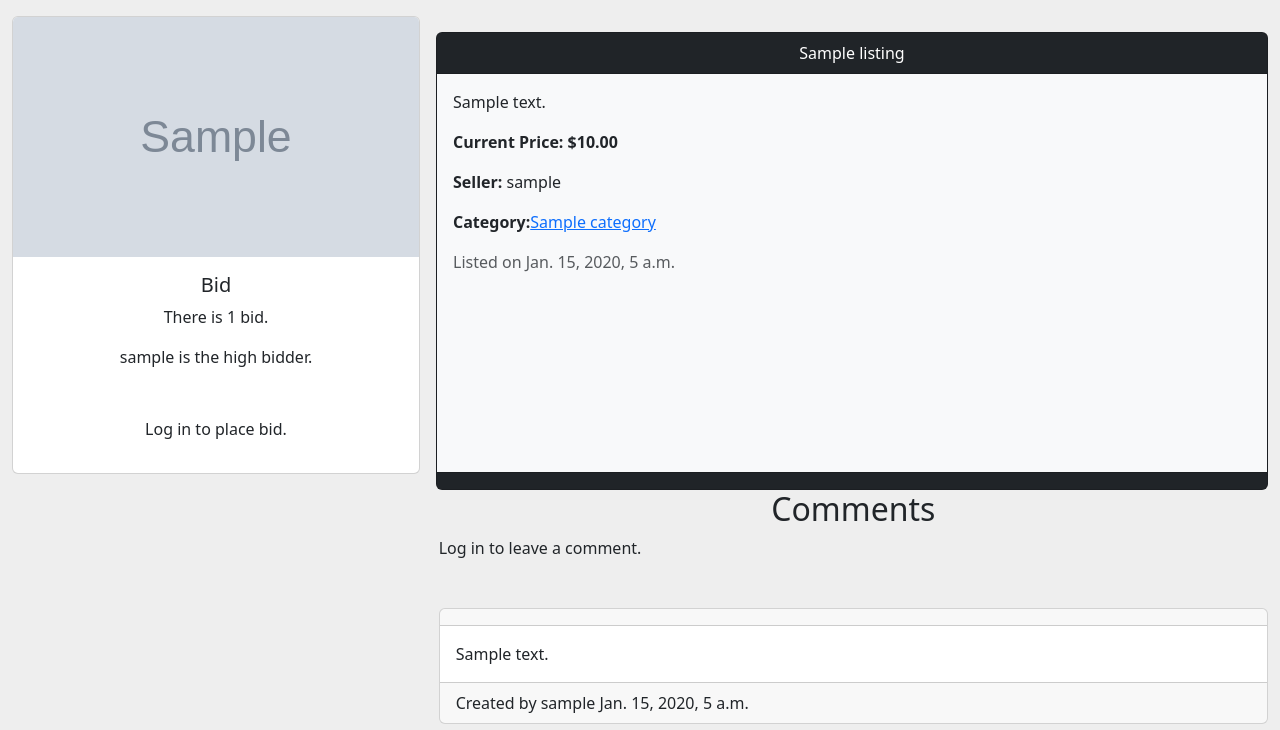
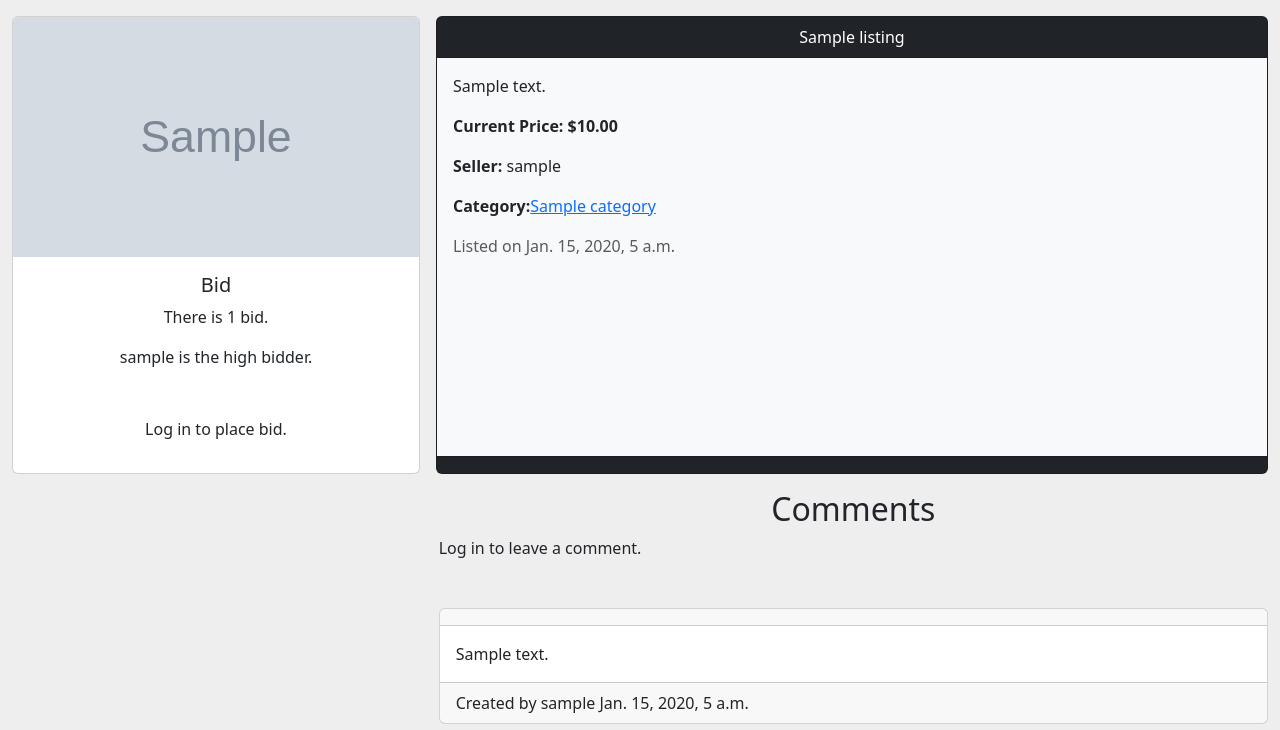
Before and after one commit to catbirdseatio/commerce, a Django app: a page that uses templates/auctions/detail.html in a window 1280 px wide. Shown: the part 153-883 px from the top of the page. Run offline with Django 3.2, Linux system fonts and the light colour scheme; tables that the repository leaves empty hold one stand-in row (values such as "Sample post"); grey boxes marked "Sample" are stand-in pictures; some libraries are stand-ins or nearby versions.

Commit message:
margin changed on detail

```diff
--- a/templates/auctions/detail.html
+++ b/templates/auctions/detail.html
@@ -16,7 +16,7 @@
             {% endif %}
         </div>
         <div class="col-xs-12 col-sm-6 col-lg-8">
-            <div class="card h-100 bg-info text-white bg-dark my-3">
+            <div class="card h-100 bg-info text-white bg-dark">
                 <div class="card-header text-center">{{ listing.title }}</div>
                 <div class="card-body bg-light">
                     <div class="card-text bg-light text-dark">
```
